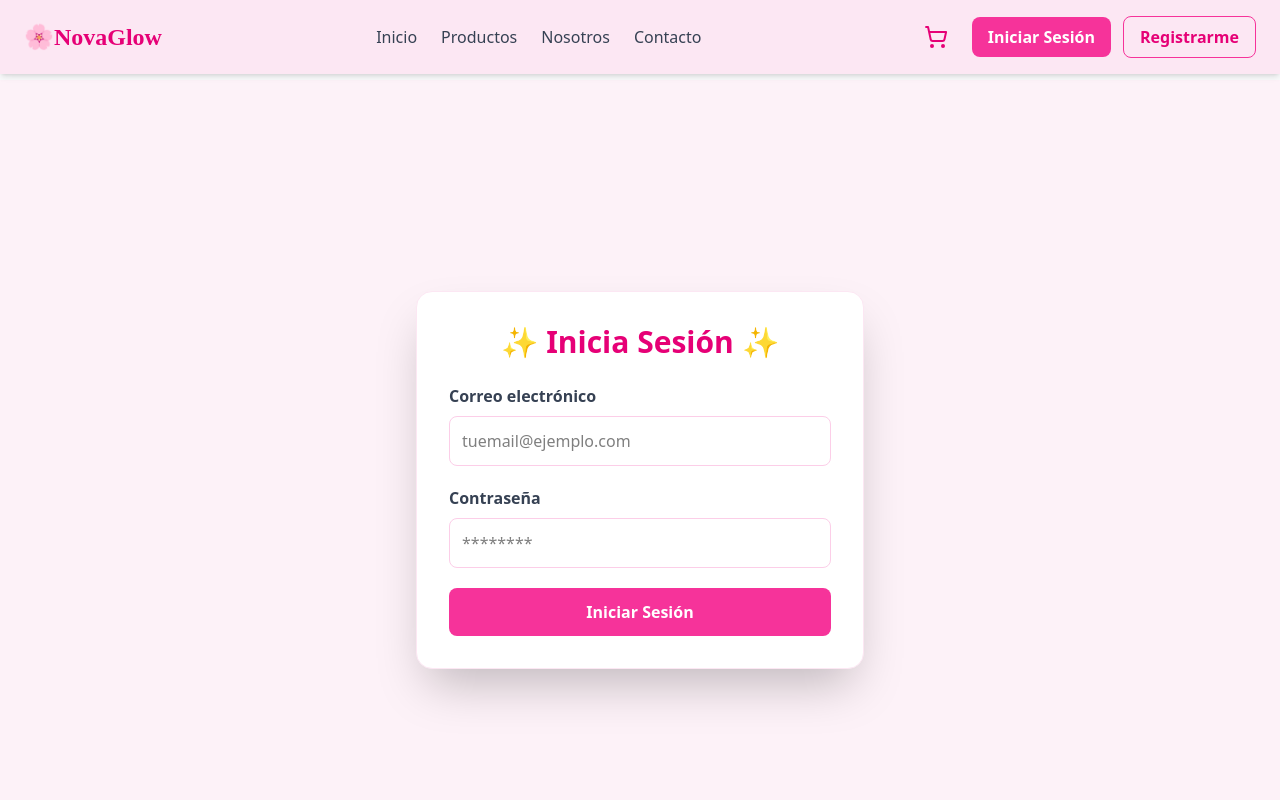
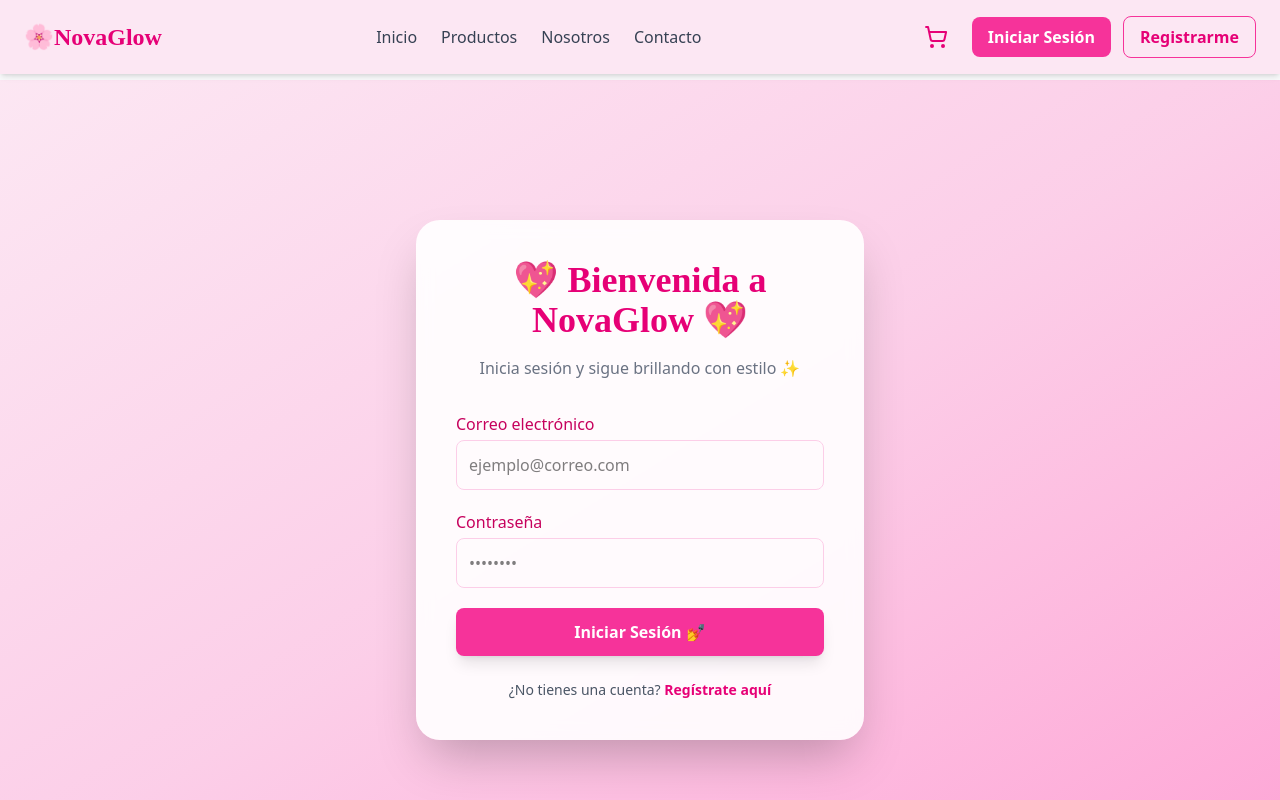
Before and after one commit to shantall-1/novaglow, a React (Vite) app: page /login in a window 1280 px wide. Shown: the top 800 px of the page. Built offline with nearby package versions, Linux system fonts and the light colour scheme; no server answers.

Commit message:
nueva actualizacion final

```diff
--- a/src/paginas/Login.jsx
+++ b/src/paginas/Login.jsx
@@ -1,16 +1,28 @@
 import React, { useState, useEffect } from "react";
-import { useNavigate, useLocation } from "react-router-dom";
+import { useNavigate, useLocation, Link } from "react-router-dom";
 import AnimatedModal from "../componentes/AnimatedModal";
 
+// 🔥 Firebase
+import { db } from "../lib/firebase";
+import {
+  getAuth,
+  signInWithEmailAndPassword,
+  createUserWithEmailAndPassword,
+  onAuthStateChanged,
+} from "firebase/auth";
+import { doc, setDoc, getDoc } from "firebase/firestore";
+
 const Login = () => {
-  const [email, setEmail] = useState("");
-  const [password, setPassword] = useState("");
+  const navigate = useNavigate();
+  const location = useLocation();
+  const auth = getAuth();
+
+  const [formData, setFormData] = useState({ email: "", password: "" });
+  const [error, setError] = useState("");
   const [showModal, setShowModal] = useState(false);
   const [modalMessage, setModalMessage] = useState("");
-  const navigate = useNavigate();
-  const location = useLocation();
 
-  const from = location.state?.from?.pathname || "/";
+  const from = location.state?.from?.pathname || "/productos";
 
   useEffect(() => {
     if (location.state?.message) {
@@ -20,20 +32,37 @@ const Login = () => {
     }
   }, [location.state]);
 
-  const handleSubmit = (e) => {
+  const handleChange = (e) => {
+    const { name, value } = e.target;
+    setFormData((prev) => ({ ...prev, [name]: value }));
+  };
+
+  const handleSubmit = async (e) => {
     e.preventDefault();
+    const email = formData.email.trim().toLowerCase();
+    const password = formData.password;
 
     if (!email || !password) {
-    setModalMessage("⚠️ Por favor, completa todos los campos.");
-    setShowModal(true);
+      setError("💔 Por favor, completa todos los campos.");
       return;
     }
 
+    try {
+      // 🔑 Intentar iniciar sesión
+      const userCredential = await signInWithEmailAndPassword(auth, email, password);
+      const user = userCredential.user;
+
+      // 📄 Comprobar si existe en Firestore
+      const userRef = doc(db, "usuarios", user.uid);
+      const userSnap = await getDoc(userRef);
+
+      if (!userSnap.exists()) {
+        await setDoc(userRef, { email: user.email, creado: new Date() });
+      }
+
       const nombre = email.split("@")[0];
-  const user = { nombre, email };
-  localStorage.setItem("novaglow_session", JSON.stringify(user));
-
-  // 🔔 Notifica al Navbar que hay un nuevo usuario
+      localStorage.setItem("novaglow_session", JSON.stringify({ nombre, email }));
+      localStorage.setItem("novaglow_message", `✨ Bienvenida de nuevo, ${nombre} 💅`);
       window.dispatchEvent(new Event("novaglow_session_change"));
 
       setModalMessage("💖 ¡Inicio de sesión exitoso!");
@@ -41,52 +70,116 @@ const Login = () => {
 
       setTimeout(() => {
         setShowModal(false);
-    navigate(from);
+        navigate(from, { replace: true });
       }, 2000);
+    } catch (error) {
+      // Si no existe, crear cuenta automáticamente
+      if (error.code === "auth/user-not-found") {
+        try {
+          const userCredential = await createUserWithEmailAndPassword(auth, email, password);
+          const user = userCredential.user;
+
+          await setDoc(doc(db, "usuarios", user.uid), {
+            email: user.email,
+            creado: new Date(),
+          });
+
+          const nombre = email.split("@")[0];
+          localStorage.setItem("novaglow_session", JSON.stringify({ nombre, email }));
+          localStorage.setItem("novaglow_message", `💝 ¡Bienvenida, ${nombre}! Tu cuenta fue creada 💅`);
+          window.dispatchEvent(new Event("novaglow_session_change"));
+
+          setModalMessage("💝 ¡Cuenta creada e inicio de sesión exitoso!");
+          setShowModal(true);
+
+          setTimeout(() => {
+            setShowModal(false);
+            navigate(from, { replace: true });
+          }, 2000);
+        } catch (regError) {
+          setError("❌ Error al crear la cuenta: " + regError.message);
+        }
+      } else {
+        setError("⚠️ Credenciales incorrectas o error: " + error.message);
+      }
+    }
   };
 
+  // 👀 Detectar sesión activa y redirigir automáticamente
+  useEffect(() => {
+    const unsubscribe = onAuthStateChanged(auth, (user) => {
+      if (user) {
+        const email = user.email;
+        const nombre = email.split("@")[0];
+        localStorage.setItem("novaglow_session", JSON.stringify({ nombre, email }));
+        window.dispatchEvent(new Event("novaglow_session_change"));
+      }
+    });
+    return () => unsubscribe();
+  }, [auth]);
 
   return (
-    <div className="min-h-screen flex items-center justify-center bg-pink-50">
-      <div className="bg-white p-8 rounded-2xl shadow-2xl w-full max-w-md border border-pink-100">
-        <h2 className="text-3xl font-extrabold text-center text-pink-600 mb-6">
-          ✨ Inicia Sesión ✨
-        </h2>
+    <div className="min-h-screen flex items-center justify-center bg-linear-to-br from-pink-100 via-pink-200 to-pink-300 p-6">
+      <div className="bg-white/90 backdrop-blur-sm shadow-2xl rounded-3xl p-10 w-full max-w-md transform transition-all hover:scale-[1.02]">
+        <h1 className="text-4xl font-extrabold text-center text-pink-600 mb-4 font-[Poppins]">
+          💖 Bienvenida a NovaGlow 💖
+        </h1>
+        <p className="text-gray-500 text-center mb-8">
+          Inicia sesión y sigue brillando con estilo ✨
+        </p>
+
+        {error && (
+          <p className="bg-pink-100 border border-pink-300 text-pink-700 p-3 rounded-md mb-4 text-center">
+            {error}
+          </p>
+        )}
 
         <form onSubmit={handleSubmit} className="space-y-5">
           <div>
-            <label className="block text-gray-700 font-semibold mb-2">
+            <label className="block text-pink-700 font-medium mb-1">
               Correo electrónico
             </label>
             <input
               type="email"
-              placeholder="tuemail@ejemplo.com"
-              value={email}
-              onChange={(e) => setEmail(e.target.value)}
-              className="w-full border border-pink-200 rounded-lg p-3 focus:ring-2 focus:ring-pink-400 outline-none"
+              name="email"
+              placeholder="ejemplo@correo.com"
+              value={formData.email}
+              onChange={handleChange}
+              className="w-full p-3 rounded-lg border border-pink-200 focus:outline-none focus:ring-2 focus:ring-pink-400 transition"
             />
           </div>
 
           <div>
-            <label className="block text-gray-700 font-semibold mb-2">
+            <label className="block text-pink-700 font-medium mb-1">
               Contraseña
             </label>
             <input
               type="password"
-              placeholder="********"
-              value={password}
-              onChange={(e) => setPassword(e.target.value)}
-              className="w-full border border-pink-200 rounded-lg p-3 focus:ring-2 focus:ring-pink-400 outline-none"
+              name="password"
+              placeholder="••••••••"
+              value={formData.password}
+              onChange={handleChange}
+              className="w-full p-3 rounded-lg border border-pink-200 focus:outline-none focus:ring-2 focus:ring-pink-400 transition"
             />
           </div>
 
           <button
             type="submit"
-            className="w-full bg-pink-500 hover:bg-pink-600 text-white font-bold py-3 rounded-lg transition-transform hover:scale-105"
+            className="w-full bg-pink-500 hover:bg-pink-600 text-white font-bold py-3 rounded-lg shadow-lg transition transform hover:scale-[1.02]"
           >
-            Iniciar Sesión
+            Iniciar Sesión 💅
           </button>
         </form>
+
+        <div className="mt-6 text-center text-gray-600 text-sm">
+          ¿No tienes una cuenta?{" "}
+          <Link
+            to="/registro"
+            className="text-pink-600 font-semibold hover:underline"
+          >
+            Regístrate aquí
+          </Link>
+        </div>
       </div>
 
       {showModal && (
--- a/src/paginas/Logout.jsx
+++ b/src/paginas/Logout.jsx
@@ -1,21 +1,31 @@
 import React, { useEffect, useState } from "react";
 import { useNavigate } from "react-router-dom";
 import AnimatedModal from "../componentes/AnimatedModal";
+import { getAuth, signOut } from "firebase/auth";
 
 const Logout = () => {
   const navigate = useNavigate();
   const [showModal, setShowModal] = useState(true);
+  const auth = getAuth();
 
   useEffect(() => {
-    localStorage.removeItem("novaglow_session");
+    // 🔥 Cerrar sesión de Firebase
+    signOut(auth)
+      .then(() => {
+        // 🧹 Limpiar sesión local
+        localStorage.removeItem("novaglow_session");
+        window.dispatchEvent(new Event("novaglow_session_change"));
+      })
+      .catch((error) => console.error("Error al cerrar sesión:", error));
 
+    // 🕒 Mostrar el modal y redirigir
     const timer = setTimeout(() => {
       setShowModal(false);
       navigate("/");
     }, 3000);
 
     return () => clearTimeout(timer);
-  }, [navigate]);
+  }, [auth, navigate]);
 
   return (
     <>
```
Lines whose indentation alone changed are shown as unchanged.
